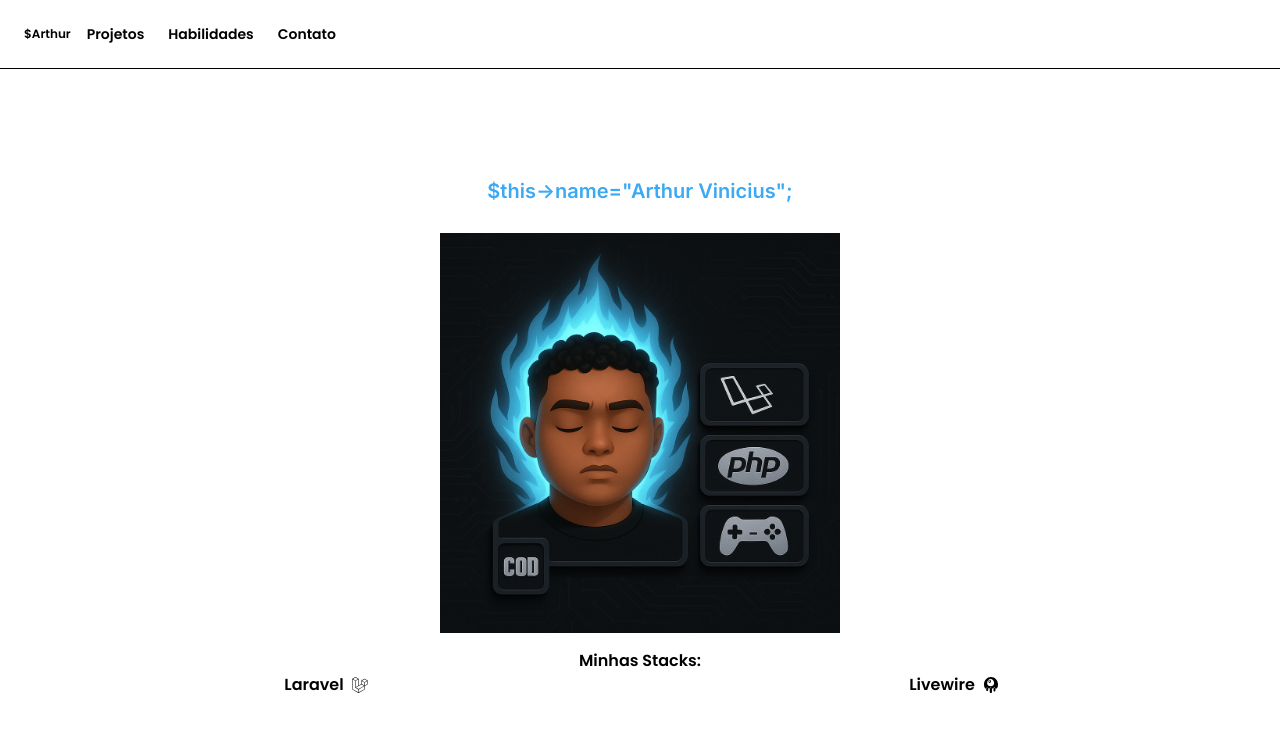
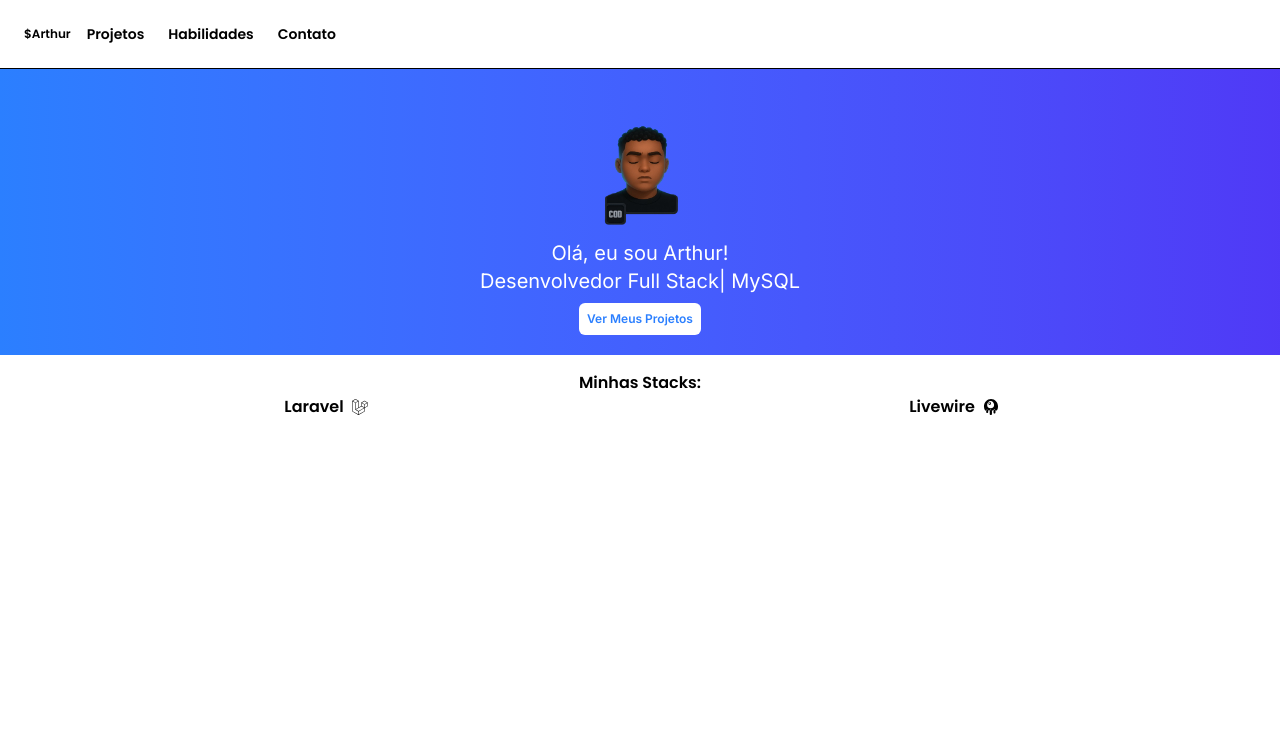
Before and after one commit to Arthurvini17/Meu-Portfolio, a Next.js app: page / in a window 1280 px wide. Shown: the top 732 px of the page. Built offline with nearby package versions, Linux system fonts and the light colour scheme.

Commit message:
style: new view from hero section

```diff
--- a/src/app/components/Hero.tsx
+++ b/src/app/components/Hero.tsx
@@ -1,15 +1,13 @@
 import Image from "next/image";
 export default function Hero() {
     return (
-        <main className="flex items-center justify-center mt-20 ">
-            <div className="flex flex-col items-center text-white">
-                <div className="text-xl text-center">
-                    <h1>Olá, Sejam Bem-Vindos!</h1>
-                    <h1> <span className="font-bold text-[#3BA9F4] "> {'$this->name="Arthur Vinicius";'} </span></h1>
-                    <p>Dev Full Stack</p>
-                </div>
-                <div className="">
-                    <Image src="/images/IMAGEM-CHAT.png" alt="imagem" width={400} height={100} />
+        <main className="flex flex-col  p-5 bg-gradient-to-r from-blue-500 to-indigo-600 h-full w-full ">
+            <div className="flex items-center flex-col text-center   ">
+                <Image src="/images/IMAGEM2-CHAT.png" alt="imagem" className="ml-10" width={150} height={100} />
+                <div className="text-white text-xl">
+                    <h1 className="">Olá, eu sou Arthur!</h1>
+                    <p className="text-md">Desenvolvedor Full Stack| MySQL</p>
+                    <button className="bg-white rounded-md py-2 px-2 text-xs font-bold text-blue-500  mt-2">Ver Meus Projetos</button>
                 </div>
             </div>
         </main>
```
Also changed, not shown: public/images/IMAGEM2-CHAT.png (added).
